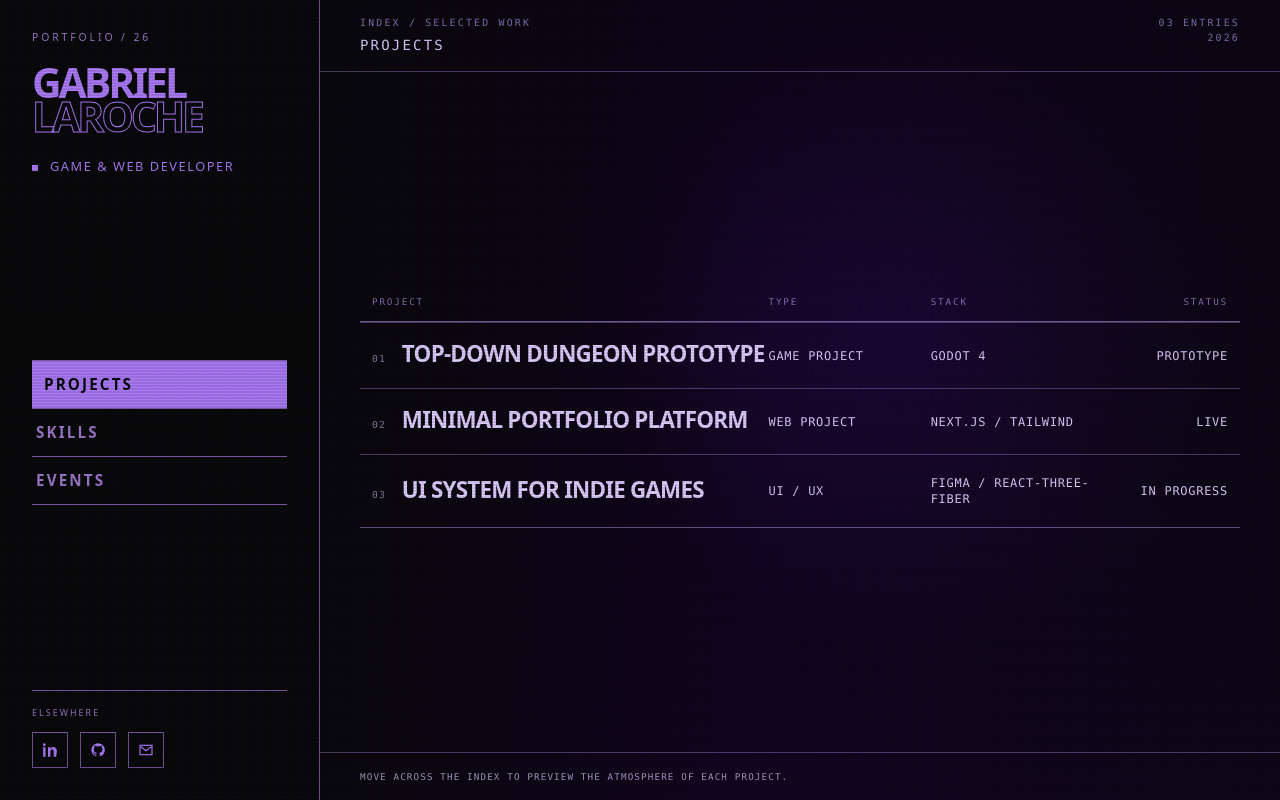
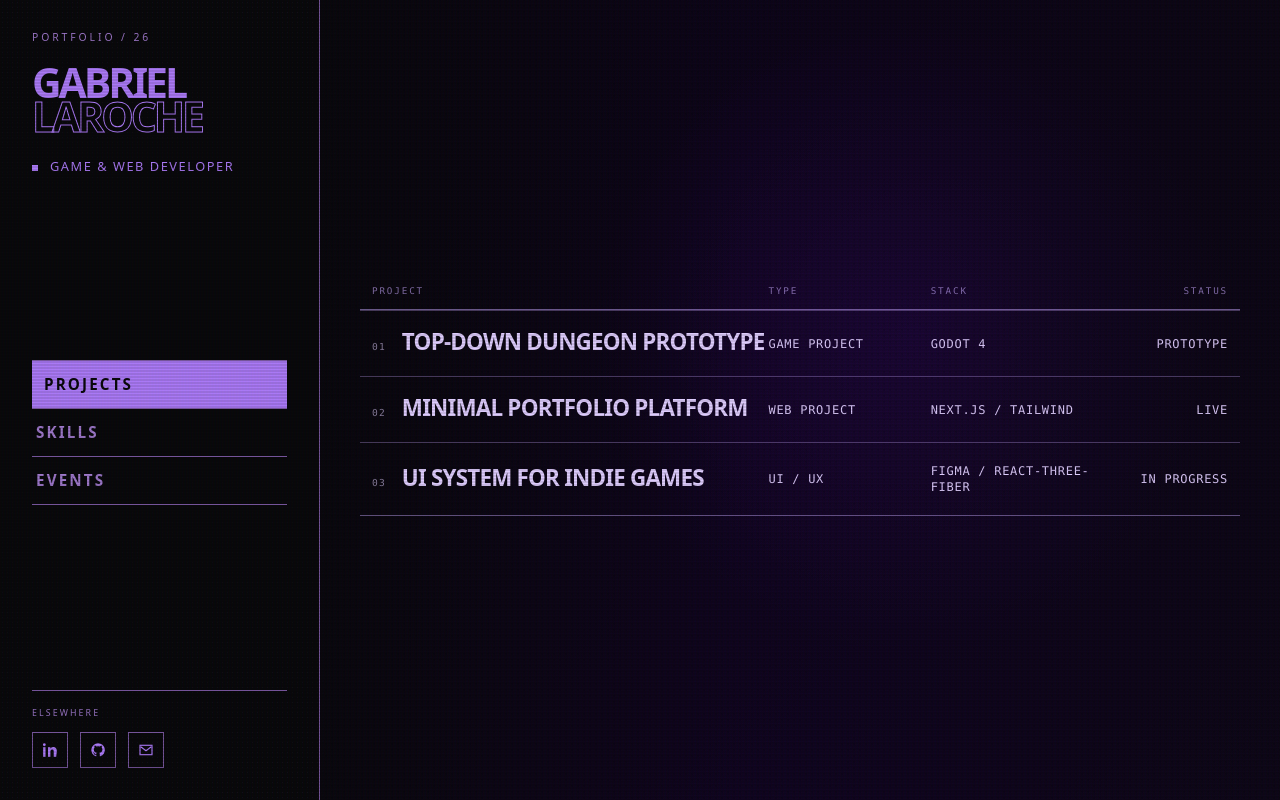
Before and after one commit to gablaroche29/portfolio-2, a Vue app: page /projects in a window 1280 px wide. Built offline with nearby package versions, Linux system fonts and the light colour scheme.

Commit message:
style: remove useless content

```diff
--- a/src/components/project/Projects.vue
+++ b/src/components/project/Projects.vue
@@ -1,6 +1,6 @@
 <script setup lang="ts">
-import { computed, onMounted, ref } from 'vue'
 import { projects } from '@/data/projects'
+import { computed, defineOptions, onMounted, ref } from 'vue'
 
 defineOptions({ name: 'PortfolioProjects' })
 
@@ -54,20 +54,6 @@ onMounted(() => {
       <div class="project-vignette absolute inset-0" />
       <div class="project-grain absolute inset-0 opacity-35" />
     </figure>
-
-    <header
-      class="border-project-foreground/35 relative z-10 flex items-start justify-between border-b px-4 py-4 font-mono text-[0.62rem] tracking-[0.22em] uppercase sm:px-6 lg:px-10"
-    >
-      <div>
-        <p class="text-project-foreground/65">Index / Selected work</p>
-        <h2 id="projects-title" class="text-project-highlight mt-1 text-xs font-medium sm:text-sm">
-          Projects
-        </h2>
-      </div>
-      <p class="text-project-foreground/65 text-right">
-        {{ String(projects.length).padStart(2, '0') }} entries<br />2026
-      </p>
-    </header>
 
     <div class="relative z-10 my-auto w-full px-4 py-14 sm:px-6 lg:px-10">
       <div
@@ -133,26 +119,6 @@ onMounted(() => {
         </li>
       </ol>
     </div>
-
-    <footer
-      class="border-project-foreground/35 relative z-10 flex flex-col items-start justify-between gap-3 border-t px-4 py-4 font-mono text-[0.58rem] tracking-[0.12em] uppercase sm:flex-row sm:items-end sm:gap-6 sm:px-6 lg:px-10"
-    >
-      <p class="text-project-highlight/75 max-w-xl leading-relaxed">
-        {{
-          visibleProject?.description ??
-          'Move across the index to preview the atmosphere of each project.'
-        }}
-      </p>
-      <a
-        v-if="visibleProject"
-        :href="visibleProject.temporaryImage.source"
-        target="_blank"
-        rel="noreferrer"
-        class="text-project-foreground/60 decoration-project-foreground/35 hover:text-project-highlight focus-visible:outline-project-highlight shrink-0 text-right underline underline-offset-4 transition-colors focus-visible:outline-2 focus-visible:outline-offset-4"
-      >
-        Temporary image<br />{{ visibleProject.temporaryImage.credit }}
-      </a>
-    </footer>
   </section>
 </template>
 
```
